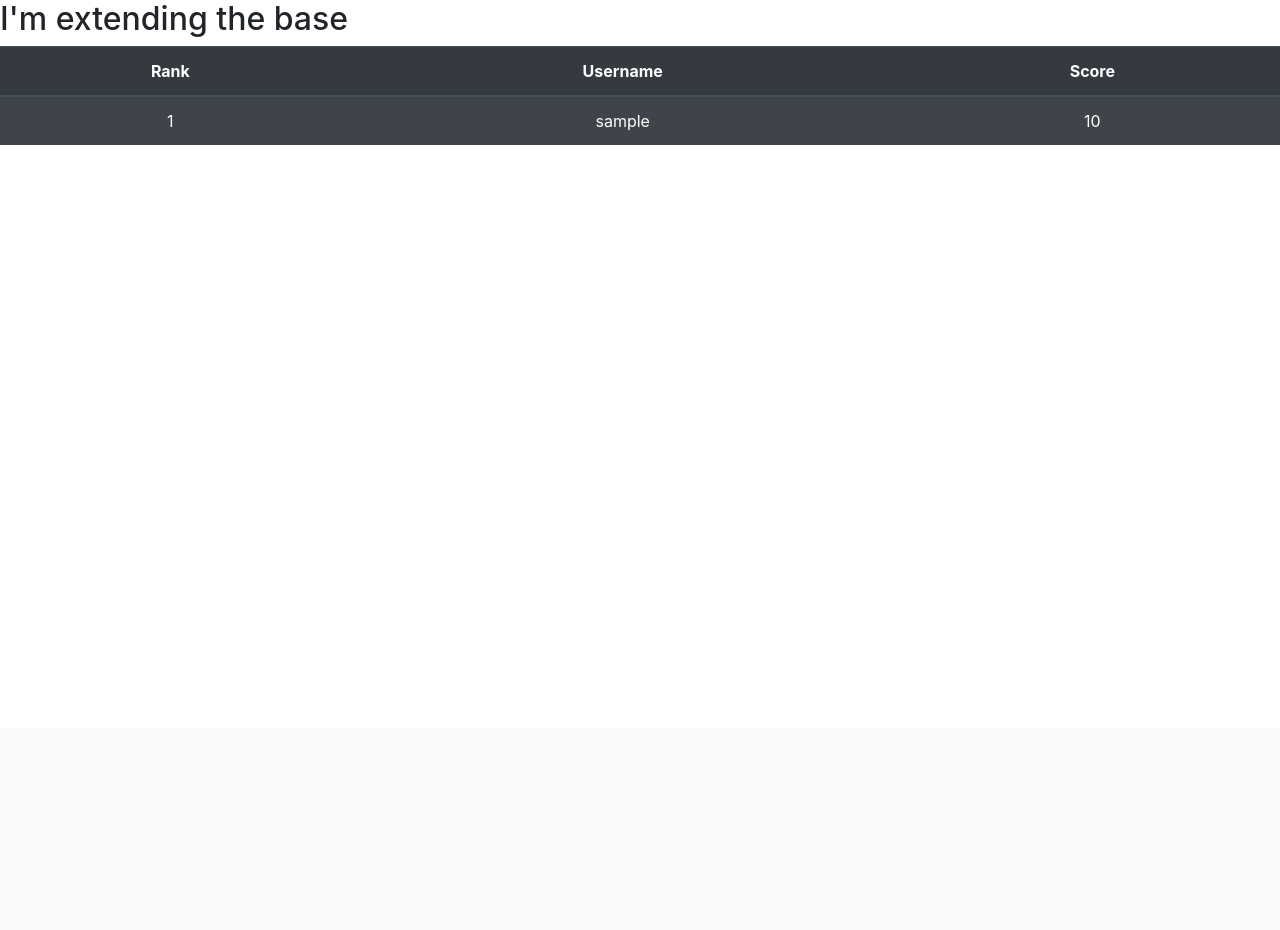
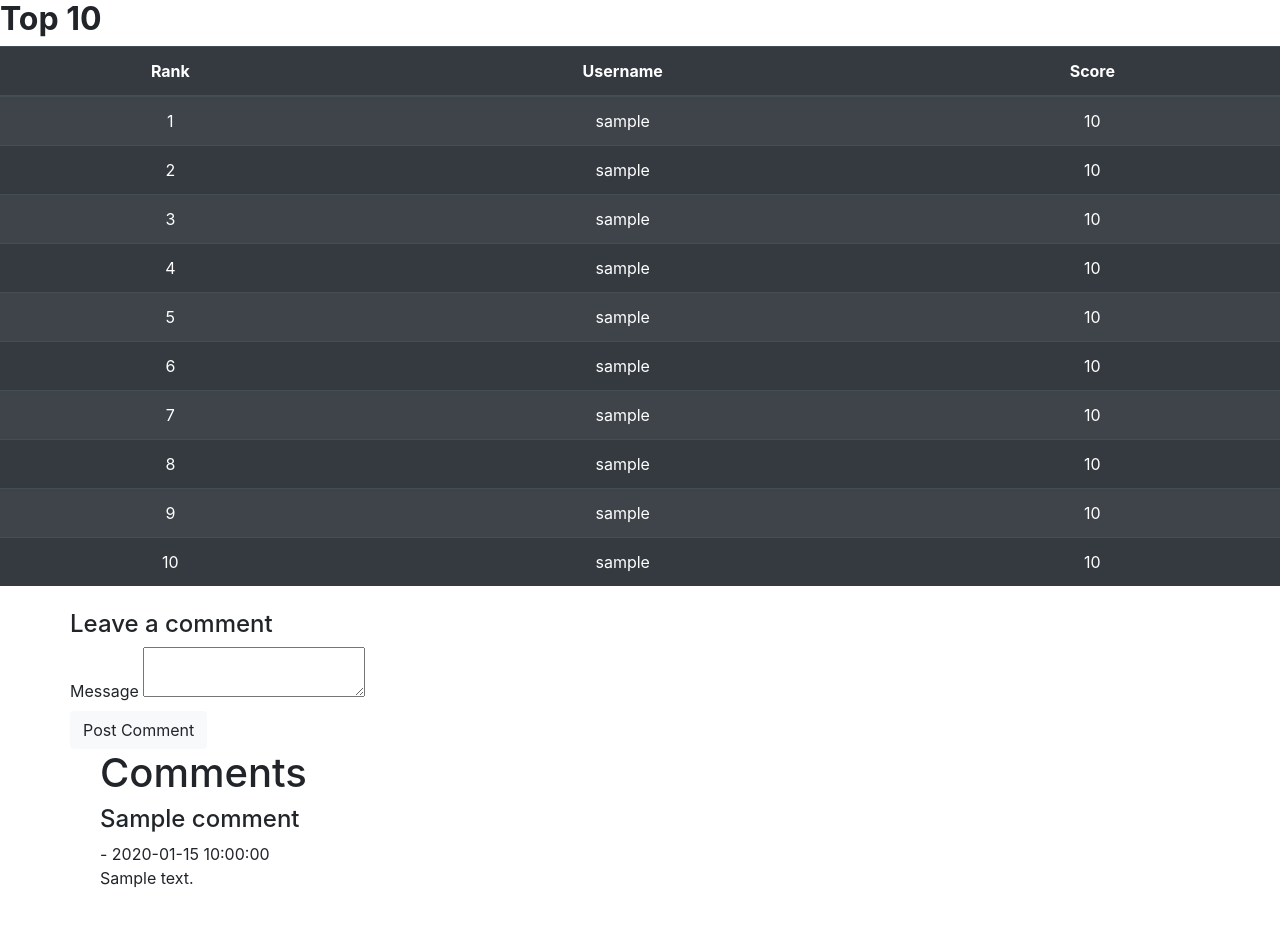
Before and after one commit to JonathanDelaney/TryTrickThatThough, a Flask app: page / in a window 1280 px wide. Shown: the part 72-1002 px from the top of the page. Before the commit the page ends 217 px from the top, so only its background shows below. Run offline with Flask 2, Linux system fonts and the light colour scheme; a database or web service that is not in the repository returns one stand-in record (values such as "Sample title"); some libraries are stand-ins or nearby versions.

Commit message:
add comments section, limit leaderboard to top ten, clean computer func

```diff
--- a/app.py
+++ b/app.py
@@ -1,6 +1,7 @@
 import os
 import random
 import tictactoe
+from datetime import datetime
 from flask import (
     Flask, flash, render_template,
     redirect, request, session, url_for)
@@ -21,10 +22,20 @@ mongo = PyMongo(app)
 
 
 @app.route("/")
-@app.route("/get_leaderboard")
+@app.route("/get_leaderboard", methods=["GET", "POST"])
 def get_contenders():
+    if request.method == "POST":
+        new_comment = {
+                "name": session["user"],
+                "message": request.form.get("message"),
+                "date": datetime.now()
+            }
+        mongo.db.comments.insert_one(new_comment)
     contenders = mongo.db.users.find().sort('score', -1)
-    return render_template("leaderboard.html", contenders=contenders)
+    comments = mongo.db.comments.find().sort('date', -1)
+    return render_template("leaderboard.html",
+                            contenders=contenders,
+                            comments=comments)
 
 
 player_turn = "player1"
@@ -131,9 +142,10 @@ def play():
                 player2coordinates.append(new_coordinates)
                 print("Player2's: ", player2coordinates)
                 player_turn = "player1"
-
+    username = session["user"]
     if session["user"]:
         return render_template("play.html",
+                                username=username,
                                 result=result,
                                 width=width,
                                 dimensions=dimensions,
--- a/templates/leaderboard.html
+++ b/templates/leaderboard.html
@@ -1,7 +1,7 @@
 {% extends "base.html" %}
 {% block content %}
 
-    <h2>I'm extending the base</h2>
+<h2><b>Top 10</b></h2>
 
 
 <table class="table table-striped table-dark">
@@ -13,14 +13,34 @@
         </tr>
     </thead>
     <tbody>
-    {% for contender in contenders %}
+        {% for i in range(10) %}
         <tr>
             <td class="text-center">{{ loop.index }}</td>
-      <td class="text-center">{{ contender.username }}</td>
-      <td class="text-center">{{ contender.score }}</td>
+            <td class="text-center">{{ contenders[i].username }}</td>
+            <td class="text-center">{{ contenders[i].score }}</td>
             {% endfor %}
         </tr>
     </tbody>
 </table>
 
+<section>
+    <div class="container">
+        <div class="row mt-4">
+            <form method="POST" action="{{ url_for('get_contenders') }}">
+                <div>
+                    <h4>Leave a comment</h4> <label for="message">Message</label> <textarea name="message" id="message"></textarea>
+                </div>
+                <div> <button type="submit" id="post" class="btn btn-light">Post Comment</button> </div>
+            </form>
+        </div>
+        <div class="col-12 pb-4">
+            <h1>Comments</h1>
+            {% for comment in comments %}
+            <h4>{{ comment.name }}</h4> <span>- {{ comment.date }}</span> <br>
+            <p>{{ comment.message }}</p>
+            {% endfor %}
+        </div>
+    </div>
+</section>
+
 {% endblock %}
--- a/templates/play.html
+++ b/templates/play.html
@@ -22,7 +22,11 @@
     </form>
 </div>
 {% else %}
-<h1>{{ player_turn }}'s turn</h1>
+{% if player_turn == "player1" %}
+<h1>{{ username }}'s turn</h1>
+{% elif player_turn == "player2" %}
+<h1>Guest's turn</h1>
+{% endif %}
 <div class="container-fluid pt-1 pb-5 px-0 mx-0">
     {% for i in range(width) %}
     <div class="row">
```
Also changed, not shown: tictactoe.py (+15 -31 lines). Lines whose indentation alone changed are shown as unchanged.
